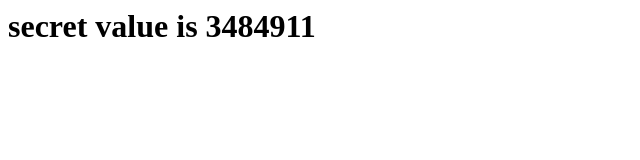
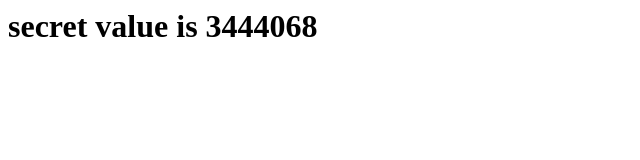
Before and after one commit to yoke777/flowers, a plain HTML site: page index.html in a window 1280 px wide. Shown: the full height of the page, 0-640 px from the left. Drawn offline with Linux system fonts and the light colour scheme.

Commit message:
Update index.html

```diff
--- a/index.html
+++ b/index.html
@@ -1 +1 @@
-<h1>secret value is 3484911</h1>
+<h1>secret value is 3444068</h1>
```
